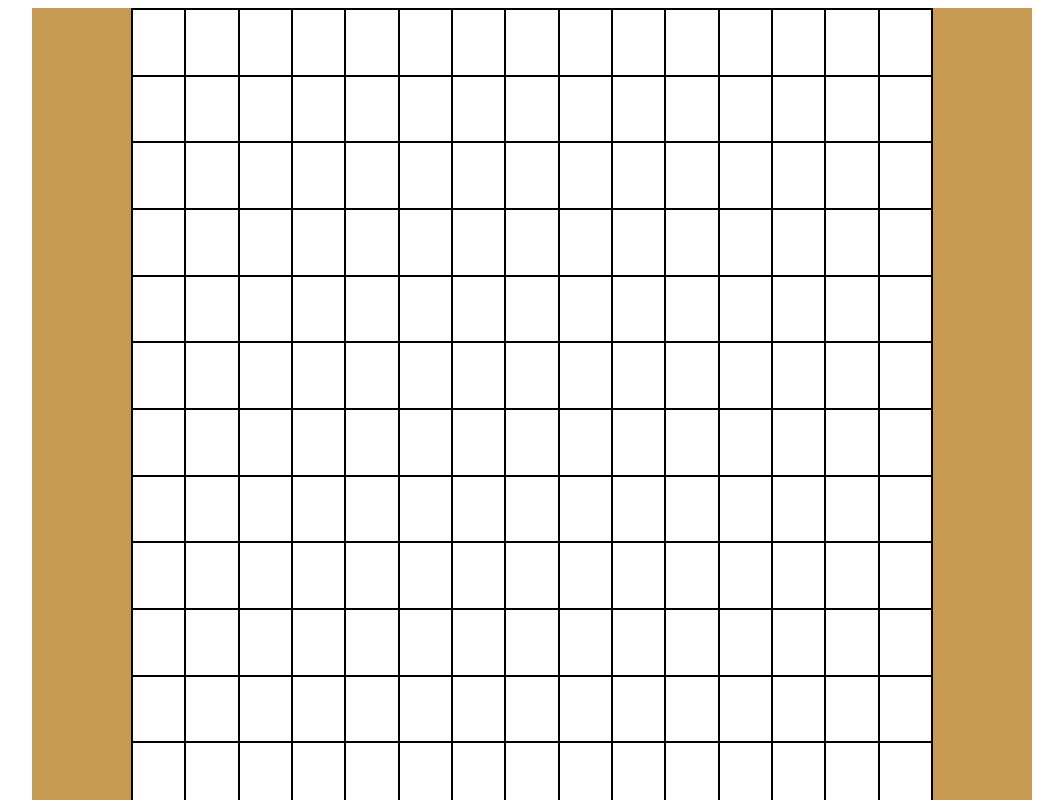
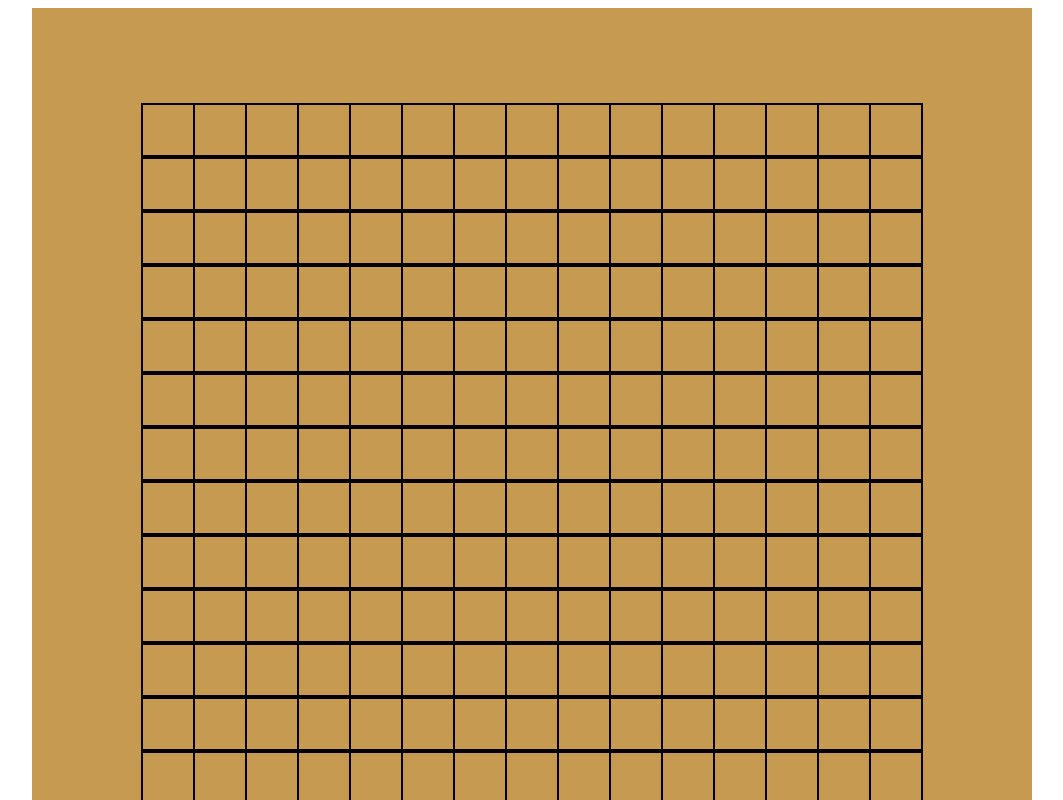
Before and after one commit to jhssttj/Omok, a React (Create React App) app: page / in a window 1280 px wide. Shown: the top 800 px of the page, without its empty margins (108-1171 px from the left). Built offline with nearby package versions, Linux system fonts and the light colour scheme.

Commit message:
CSS Board squares

```diff
--- a/src/styles/Board.css
+++ b/src/styles/Board.css
@@ -1,6 +1,6 @@
 .board {
   display: flex;
-  justify-content: space-evenly;
+  justify-content: center;
   align-items: center;
   flex-direction: column;
   width: 1000px;
@@ -12,15 +12,12 @@
   display: flex;
   justify-content: space-evenly;
   flex-direction: row;
-  width: 80%;
-  height: 80%;
-
   border: 0.25px solid black;
 }
 
 .square {
-  width: 100%;
-  height: 100%;
-  background-color: white;
+  width: 50px;
+  height: 50px;
+  background-color: rgb(198,154,81);
   border: 0.25px solid black;
 }
```
